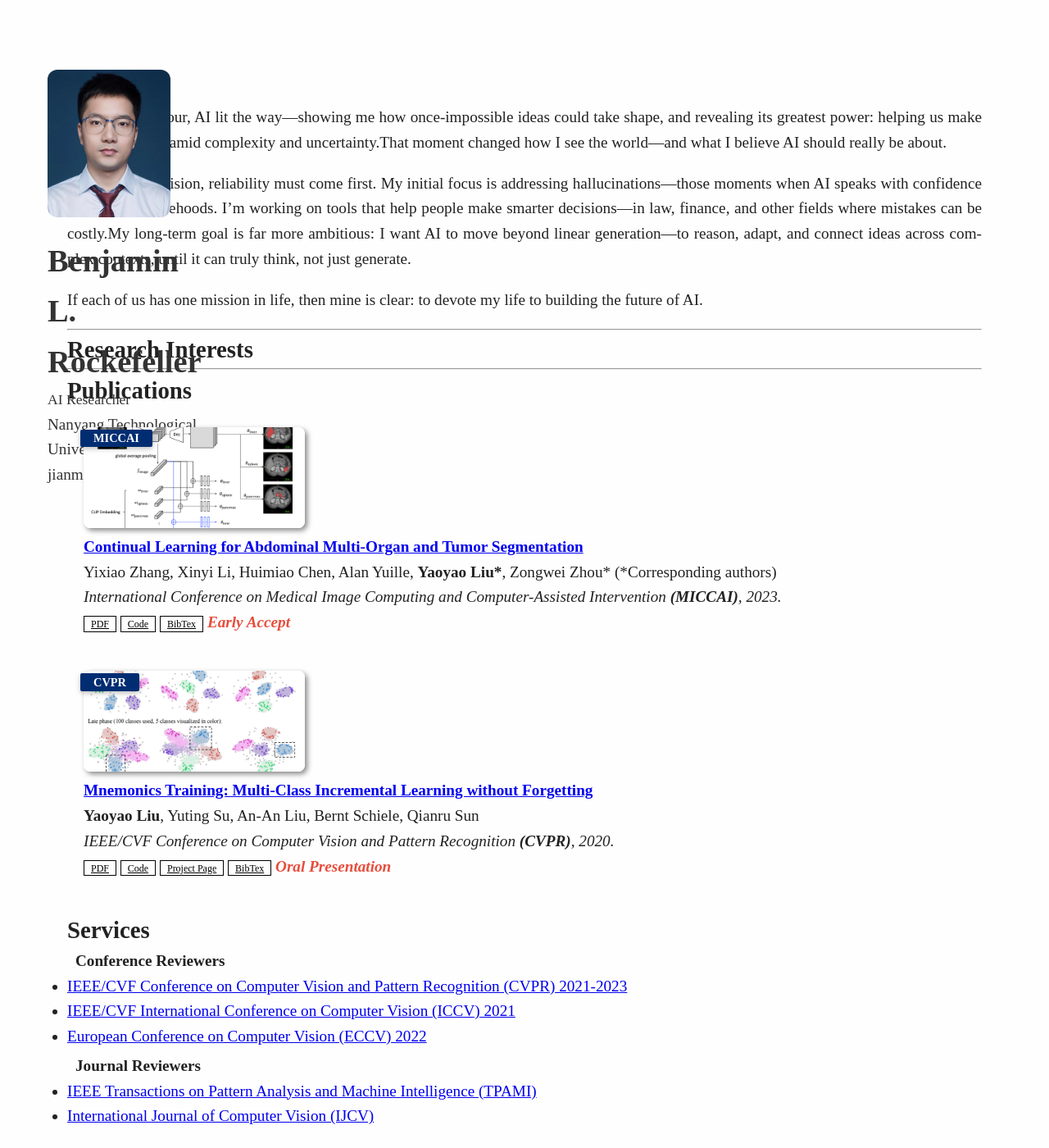
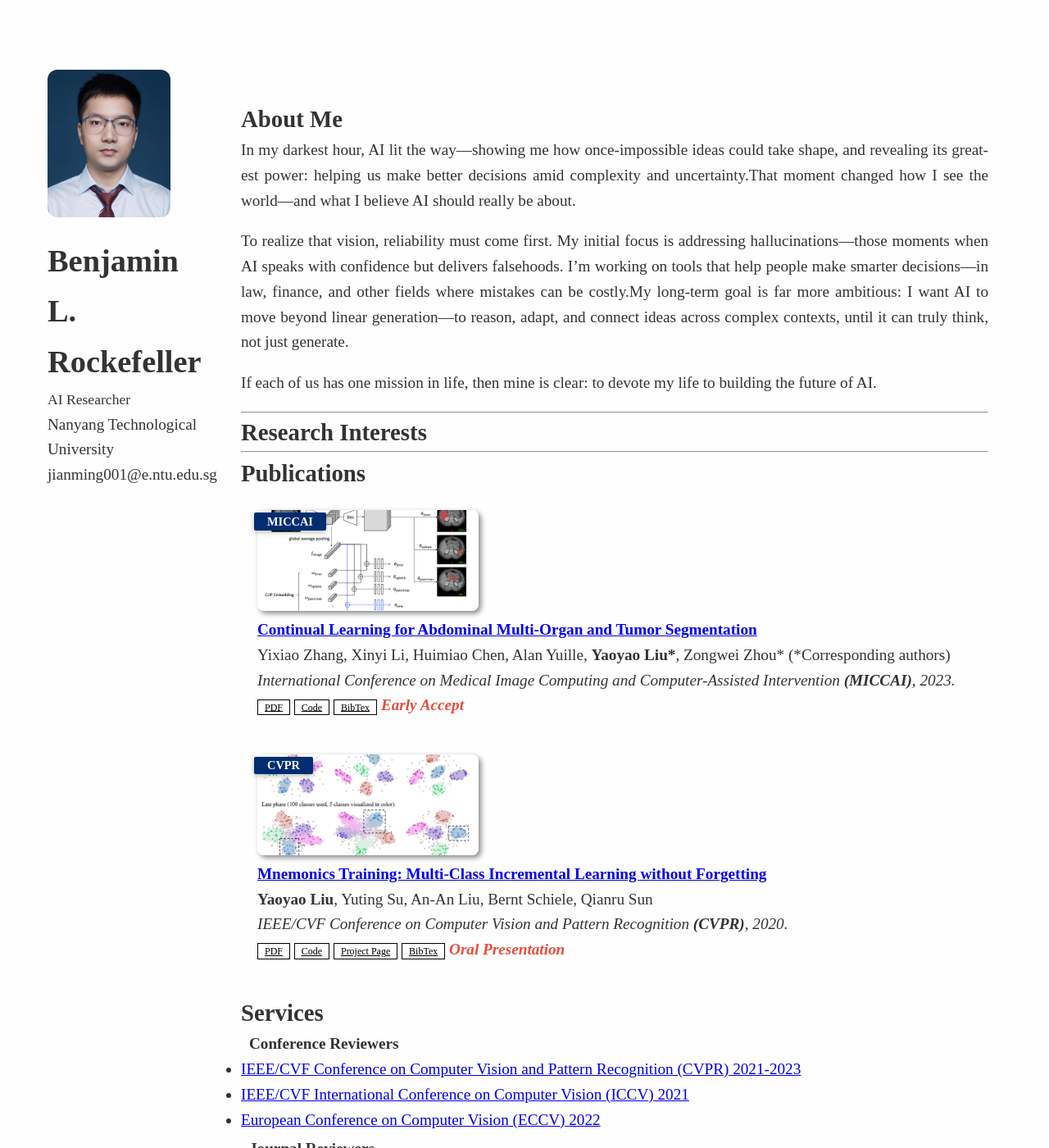
Before and after one commit to BenjaminRockefeller/benjaminrockefeller.github.io, a Jekyll site: the page built from index.md, in a window 1280 px wide and 1400 px high. Shown: the whole window at 82% size. Built offline with Jekyll 4.4.1, drawn with Linux system fonts in a browser that asks for light colours; a style sheet for code colours, icons or effects is not loaded; our own code applies the rules of GitHub Pages for plain Markdown files.

Commit message:
Update minimal-light.scss

```diff
--- a/_sass/minimal-light.scss
+++ b/_sass/minimal-light.scss
@@ -1,4 +1,3 @@
-/* ===== 全局样式重置 ===== */
 :root {
   --primary-color: #2c3e50;
   --secondary-color: #3498db;
@@ -55,16 +54,14 @@ header {
   margin-left: 0;
 }
 
-/* ===== 个人信息块 ===== */
-/* Profile文字内容部分 */
+/* ===== Profile 个人信息区域（包含头像和文字）===== */
 .profile {
   display: flex;
   align-items: flex-start;
-  gap: 3rem;
-  margin-bottom: 2rem;
-  max-width: 1200px;
-  margin-left: auto;
-  margin-right: auto;
+  gap: 2.5rem;
+  margin: 2rem auto;
+  max-width: 1300px; /* ✅ 扩宽整体宽度 */
+  padding: 0 2rem;
 }
 
 .profile-pic {
@@ -72,27 +69,32 @@ header {
   height: 160px;
   object-fit: cover;
   border-radius: 16px;
+  flex-shrink: 0;
 }
 
 .profile-info {
   flex: 1;
-  max-width: 880px; /* ✅ 从700提升到880，标准学术排版 */
   font-family: "Times New Roman", serif;
   font-size: 1.2rem;
   line-height: 1.6;
+  color: #111;
+  padding-left: 1rem;
+  min-width: 0;
   word-break: break-word;
-  color: #111;
 }
 
 .profile-info h1 {
-  font-size: 1.4rem;
-  font-weight: 700;
-  margin-bottom: 0.6rem;
-  line-height: 1.3;
+  font-size: 1.5rem;
+  font-weight: bold;
+  margin-bottom: 1rem;
   text-align: left;
-  font-family: "Times New Roman", serif;
 }
 
+.profile-info p {
+  margin: 0.5rem 0;
+  font-size: 1.15rem;
+  line-height: 1.6;
+}
 
 .profile-meta {
   font-size: 1.05rem !important;
@@ -117,13 +119,13 @@ header {
   word-break: break-all;
 }
 
-/* ===== 主体内容区调整（右栏） ===== */
+/* ===== 主体右侧内容 ===== */
 section {
-  margin-left: 210px;
-  padding-left: 1.2rem;
-  padding-right: 1rem;
+  margin-left: 220px;        /* 为固定头像栏预留空间 */
+  padding-left: 1.5rem;
+  padding-right: 1.5rem;
   padding-top: 4.5rem;
-  max-width: 950px;
+  max-width: 1200px;         /* ✅ 原950提升至1200 */
   font-size: 1.2rem;
   line-height: 1.6;
 }
@@ -131,12 +133,12 @@ section {
 /* ===== 段落正文优化 ===== */
 p {
   margin-bottom: 1.2rem;
-  line-height: 1.6;
   text-align: justify;
   hyphens: auto;
+  line-height: 1.6;
 }
 
-/* ===== 小屏响应式调整 ===== */
+/* ===== 响应式布局调整 ===== */
 @media (max-width: 900px) {
   .wrapper {
     flex-direction: column;
@@ -150,18 +152,23 @@ p {
     text-align: center;
   }
 
-/* 头像固定宽度 */
-.image.avatar {
-  width: 150px;
-  height: auto;
-  flex-shrink: 0;
-}
+  .image.avatar {
+    width: 150px;
+    height: auto;
+    flex-shrink: 0;
+  }
+
+  .profile {
+    flex-direction: column;
+    align-items: center;
+    padding: 0 1rem;
+  }
 
   section {
     margin-left: 0;
     width: 100%;
-    padding-left: 0;
     max-width: 100%;
+    padding: 0 1rem;
   }
 
   .profile-meta .position-line {
@@ -180,62 +187,3 @@ p {
     font-size: 1rem;
   }
 }
-.profile {
-  display: flex;
-  align-items: flex-start;
-  gap: 2rem;
-  margin-bottom: 2rem;
-  max-width: 1200px;    /* ✅ 增加整体并排容器的最大宽度 */
-}
-
-.profile {
-  display: flex;
-  align-items: flex-start;
-  gap: 3rem; /* ✅ 增加左右间距 */
-  margin: 2rem auto;
-  max-width: 1200px;
-  padding: 0 2rem;
-}
-
-.profile-pic {
-  width: 160px;
-  height: 160px;
-  object-fit: cover;
-  border-radius: 16px;
-  flex-shrink: 0; /* ✅ 防止被挤压变形 */
-}
-
-.profile-info {
-  flex: 1;
-  font-family: "Times New Roman", serif;
-  font-size: 1.2rem;
-  line-height: 1.6;
-  color: #111;
-  min-width: 0; /* ✅ 防止溢出换行异常 */
-  padding-left: 1rem; /* ✅ 防止贴边 */
-}
-
-.profile-info h1 {
-  font-size: 1.5rem;
-  font-weight: bold;
-  margin-bottom: 1rem;
-  text-align: left;
-  font-family: "Times New Roman", serif;
-}
-
-.profile-info p {
-  margin: 0.5rem 0;
-  font-size: 1.15rem;
-  line-height: 1.6;
-}
-
-
-section {
-  max-width: 1200px;
-  margin: 0 auto;
-  padding: 2rem;
-  font-family: "Times New Roman", serif;
-  font-size: 1.2rem;
-  line-height: 1.6;
-  color: #222;
-}
```
